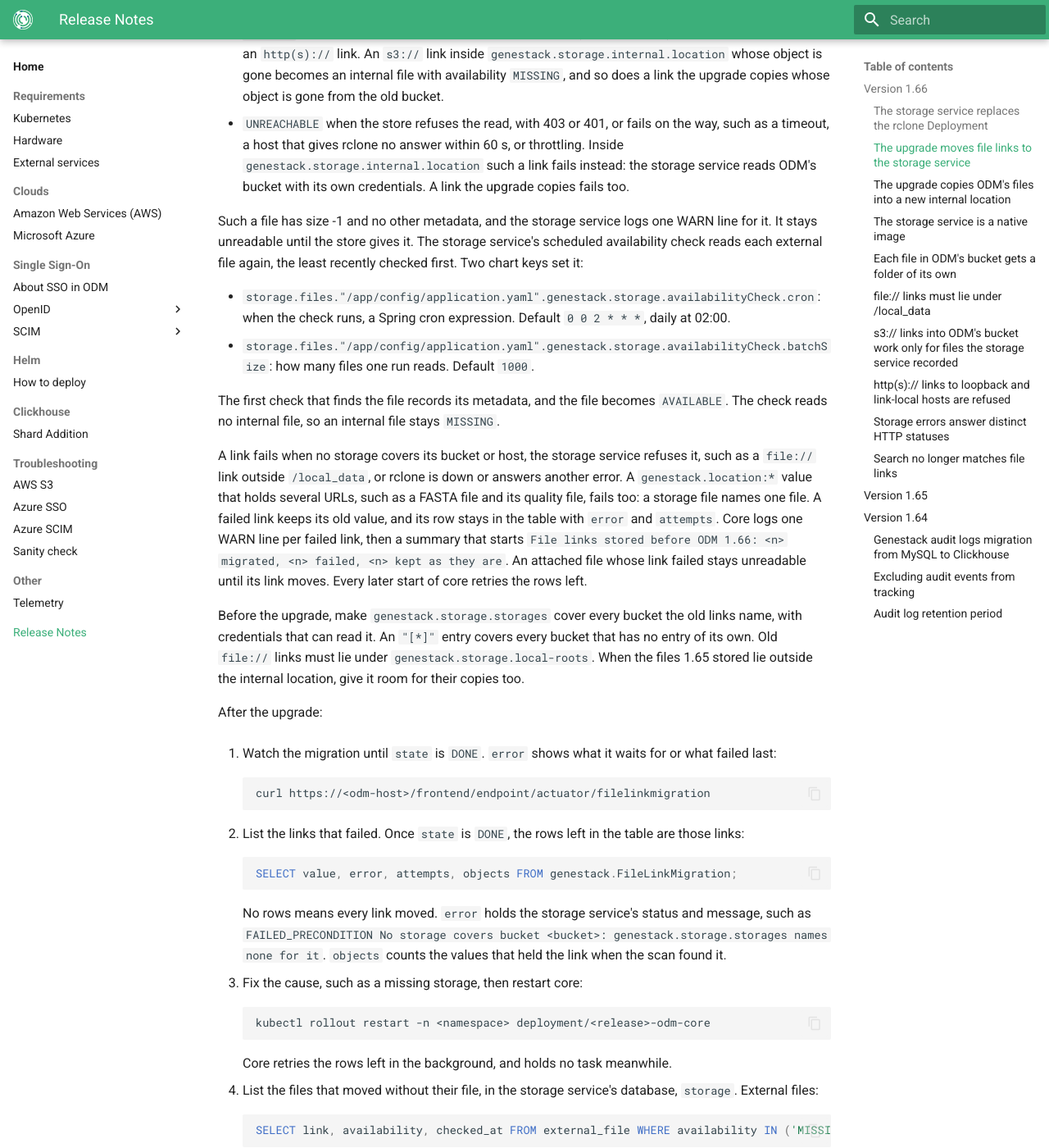
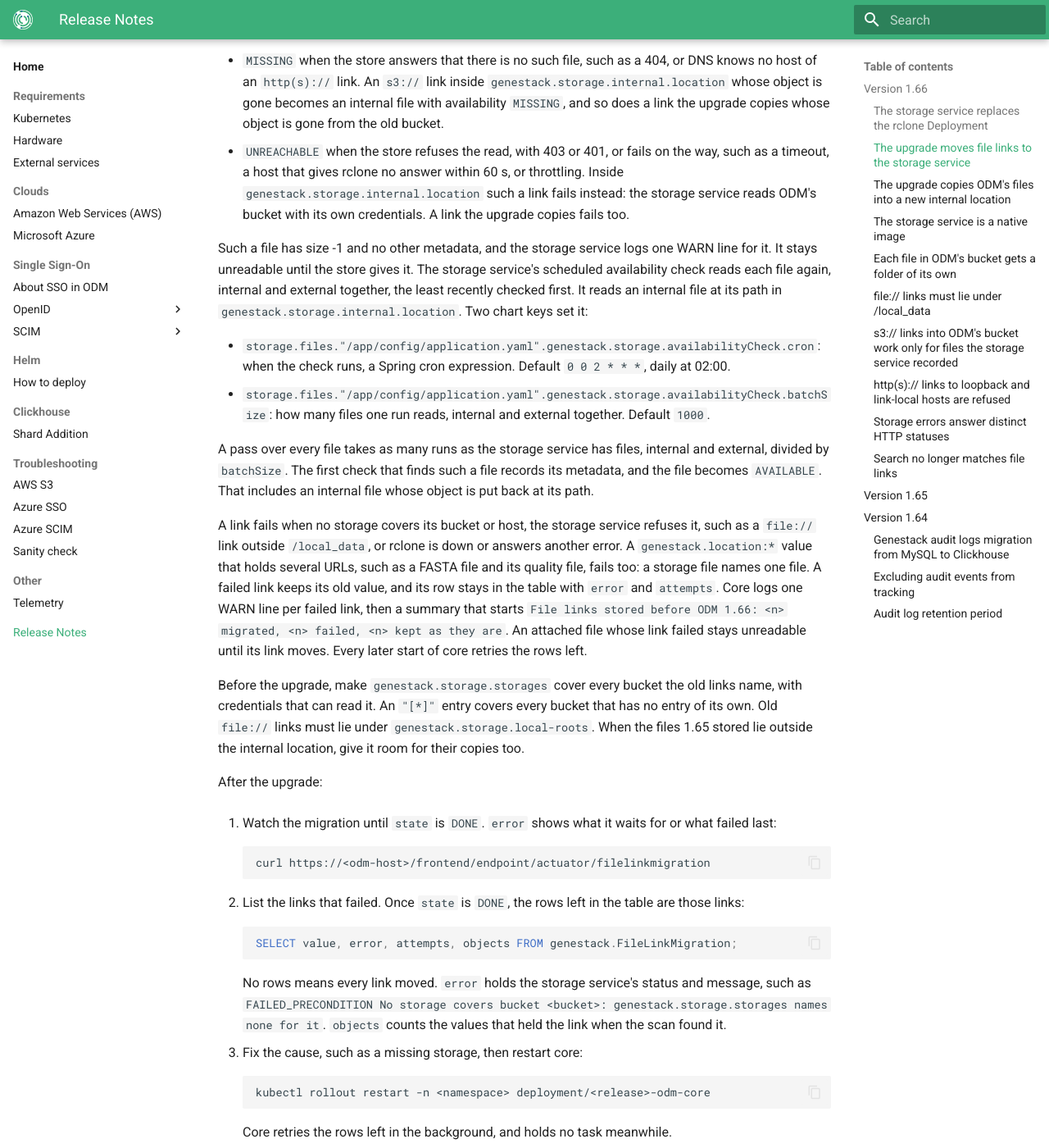
Before and after one commit to genestack/admin-docs, an MkDocs documentation site: the page built from docs/home/release-notes.md, in a window 1280 px wide and 1400 px high, scrolled down 4750 px. Shown: the whole window at 82% size. Built offline with MkDocs 1.6.1 and Material for MkDocs 9.7.7, drawn with Linux system fonts in a browser that asks for light colours; the version menu is left out; some of the changed text lies outside the part shown.

Commit message:
BIA-280: Give internal files an availability, as external ones
The storage service now records AVAILABLE or MISSING and checked_at on every
internal file, and its scheduled check reads internal and external files
together, the least recently checked first.

Co-Authored-By: Claude Opus 5.5 <noreply@anthropic.com>

````diff
--- a/docs/home/release-notes.md
+++ b/docs/home/release-notes.md
@@ -98,8 +98,9 @@ Then core registers each row's link with the storage service:
   file, at `<file id>/<file name>`. See
   [The upgrade copies ODM's files into a new internal location](#the-upgrade-copies-odms-files-into-a-new-internal-location).
 - Any other link becomes an external file, as an import by link makes it, the other `s3://` links into ODM's 1.65
-  bucket included. When the storage service reads its file, the file is `AVAILABLE`, checked when core moved its
-  link.
+  bucket included.
+- When the storage service reads or copies the file, internal or external, the file is `AVAILABLE`, checked when
+  core moved its link.
 - A link whose file is gone or unreadable becomes a file too, with availability `MISSING` or `UNREACHABLE`, so its
   bucket and key stay recorded.
 - A `raw:`, `ftp:`, `storage:` or `localfile:` link stays as it is, and its row goes.
@@ -166,16 +167,18 @@ A link whose file is gone or unreadable moves to the storage service, which regi
   too.
 
 Such a file has size -1 and no other metadata, and the storage service logs one WARN line for it. It stays
-unreadable until the store gives it. The storage service's scheduled availability check reads each external file
-again, the least recently checked first. Two chart keys set it:
+unreadable until the store gives it. The storage service's scheduled availability check reads each file again,
+internal and external together, the least recently checked first. It reads an internal file at its path in
+`genestack.storage.internal.location`. Two chart keys set it:
 
 - `storage.files."/app/config/application.yaml".genestack.storage.availabilityCheck.cron`: when the check
   runs, a Spring cron expression. Default `0 0 2 * * *`, daily at 02:00.
 - `storage.files."/app/config/application.yaml".genestack.storage.availabilityCheck.batchSize`: how many
-  files one run reads. Default `1000`.
+  files one run reads, internal and external together. Default `1000`.
 
-The first check that finds the file records its metadata, and the file becomes `AVAILABLE`. The check reads no
-internal file, so an internal file stays `MISSING`.
+A pass over every file takes as many runs as the storage service has files, internal and external, divided by
+`batchSize`. The first check that finds such a file records its metadata, and the file becomes `AVAILABLE`. That
+includes an internal file whose object is put back at its path.
 
 A link fails when no storage covers its bucket or host, the storage service refuses it, such as a `file://` link
 outside `/local_data`, or rclone is down or answers another error. A `genestack.location:*` value that holds
@@ -225,15 +228,15 @@ After the upgrade:
     Internal files, the links into ODM's bucket, or the old bucket the upgrade copies from, whose object was gone:
 
     ```sql
-    SELECT path, legacy_link FROM internal_file WHERE availability = 'MISSING';
+    SELECT path, legacy_link, availability, checked_at FROM internal_file WHERE availability IN ('MISSING', 'UNREACHABLE');
     ```
 
     `path` is relative to `genestack.storage.internal.location`. `legacy_link` holds the old link of a file the
-    upgrade was to copy, and is `NULL` for a link inside the location. The other external files the migration made were
-    `AVAILABLE` when core moved their link, and `checked_at` holds that time until a scheduled check reads them. The
-    first query also lists external files that a scheduled check found missing or unreachable since. When a storage's
-    credentials made files `UNREACHABLE`, fix them in `genestack.storage.storages` and restart the storage service.
-    The next check that finds such a file marks it `AVAILABLE`.
+    upgrade was to copy, and is `NULL` for a link inside the location. The other files the migration made, internal
+    and external, were `AVAILABLE` when core moved their link, and `checked_at` holds that time until a scheduled
+    check reads them. Both queries also list the files that a scheduled check found missing or unreachable since. When
+    a storage's credentials made files `UNREACHABLE`, fix them in `genestack.storage.storages` and restart the storage
+    service. The next check that finds such a file marks it `AVAILABLE`.
 
 The upgrade leaves the parameters of func-job's jobs as they are. Func-job marks every job running at the upgrade
 FAILED, as at any start. `PUT /api/v1/jobs/{jobExecId}/restart` of a job started before 1.66 answers 409 with hint
````
Also changed, not shown: other parts of docs/home/release-notes.md (+3 -3 lines).
